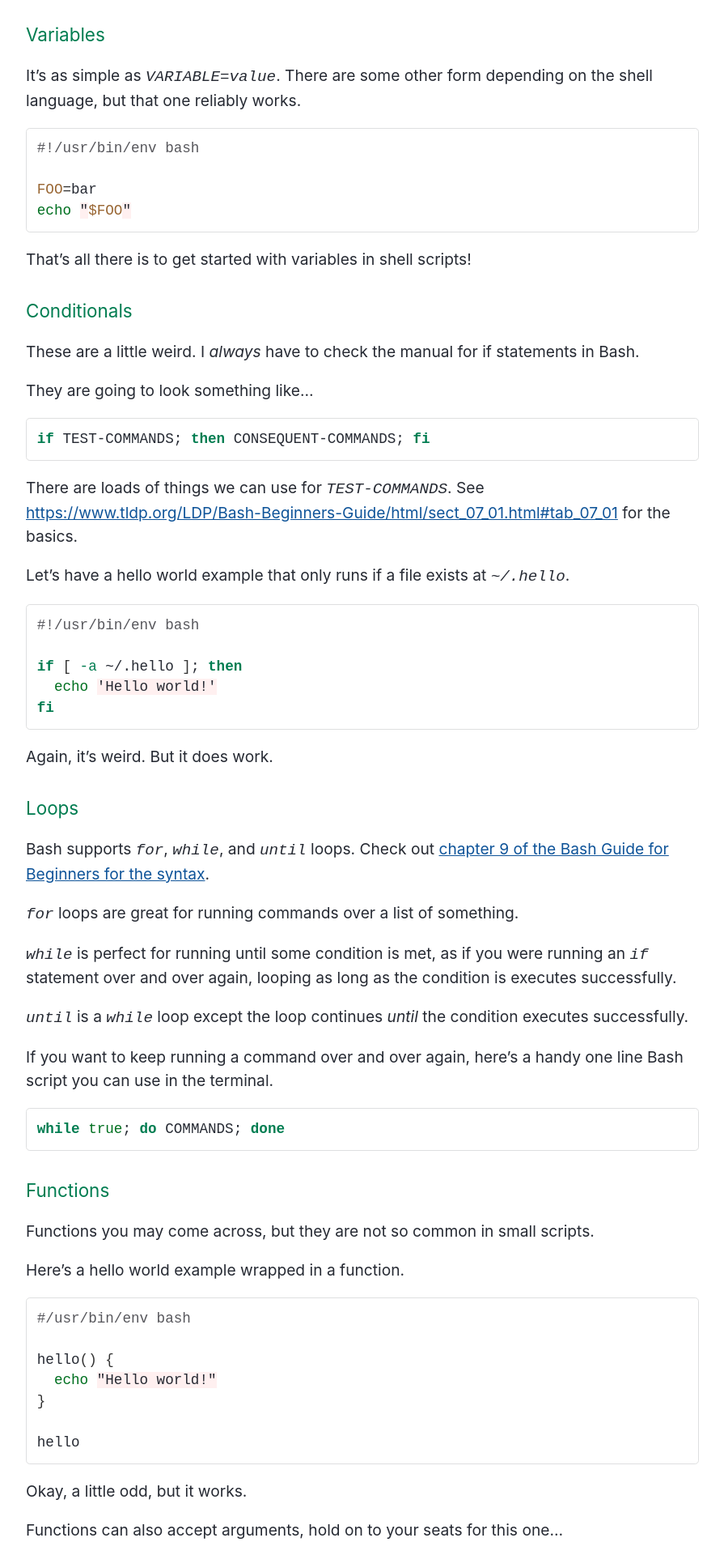
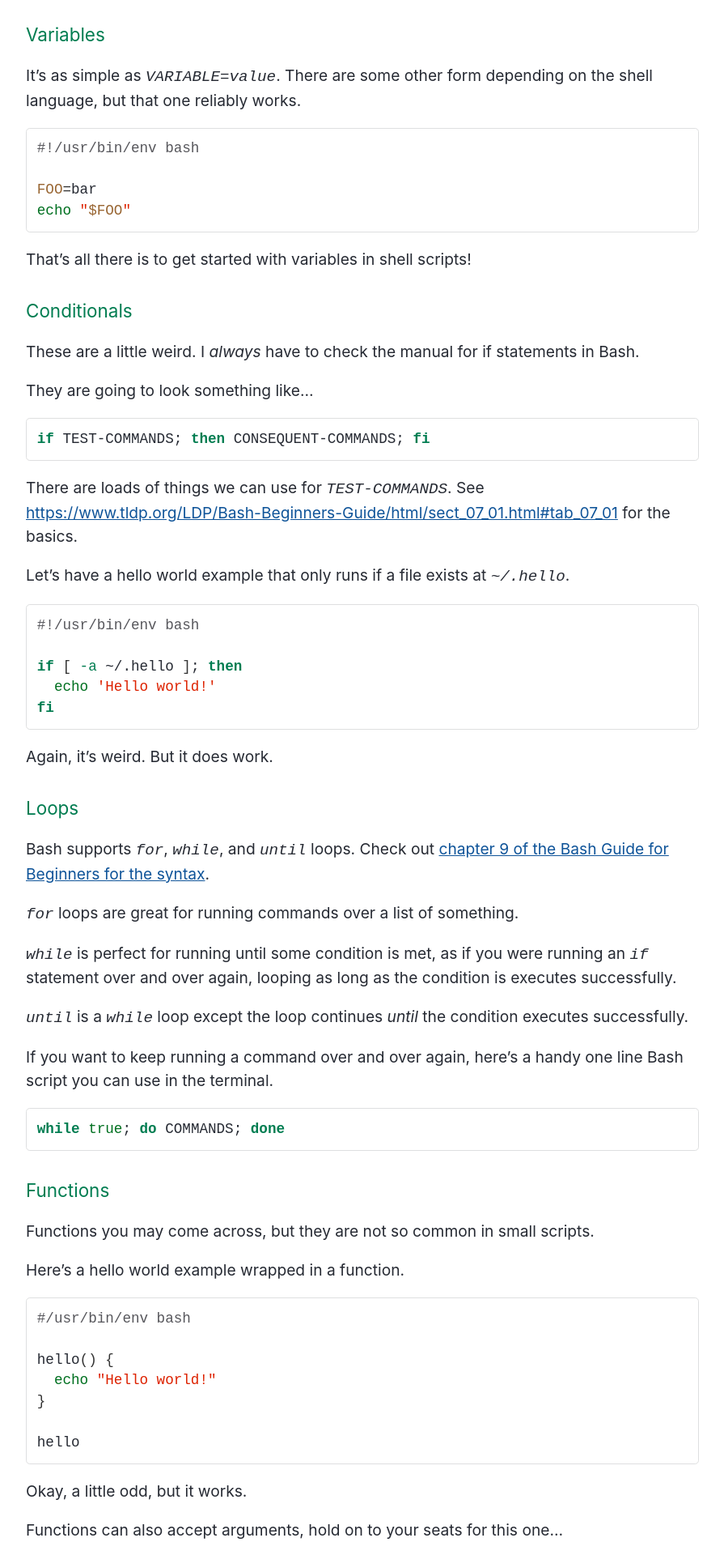
Before and after one commit to sjparkinson/uncomplicated.systems, a Jekyll site: the page built from _posts/2019-03-20-bash-for-beginners.md, in a window 1280 px wide. Shown: the part 4285-6205 px from the top of the page at 81% size, without its empty margins (192-1087 px from the left). Built offline with Jekyll 4.4.1, drawn with Linux system fonts in a browser that asks for light colours; the repository's description, which GitHub fills in, is left out.

Commit message:
styles: change code string to not use a background colour

```diff
--- a/assets/css/highlight.css
+++ b/assets/css/highlight.css
@@ -53,8 +53,8 @@
 .highlight .sd { color: #DD4422 } /* Literal.String.Doc */
 .highlight .s1 + .s { background-color: #fff0f0 } /* Literal.String.Quoted */
 .highlight .s2 + .s { background-color: #fff0f0 } /* Literal.String.Quoted */
-.highlight .s1 { background-color: #fff0f0 } /* Literal.String.Single */
-.highlight .s2 { background-color: #fff0f0 } /* Literal.String.Double */
+.highlight .s1 { color: #dd2200 } /* Literal.String.Single */
+.highlight .s2 { color: #dd2200 } /* Literal.String.Double */
 .highlight .se { color: #666666; font-weight: bold; background-color: #fff0f0 } /* Literal.String.Escape */
 .highlight .sh { background-color: #fff0f0 } /* Literal.String.Heredoc */
 .highlight .si { background-color: #eeeeee } /* Literal.String.Interpol */
```
